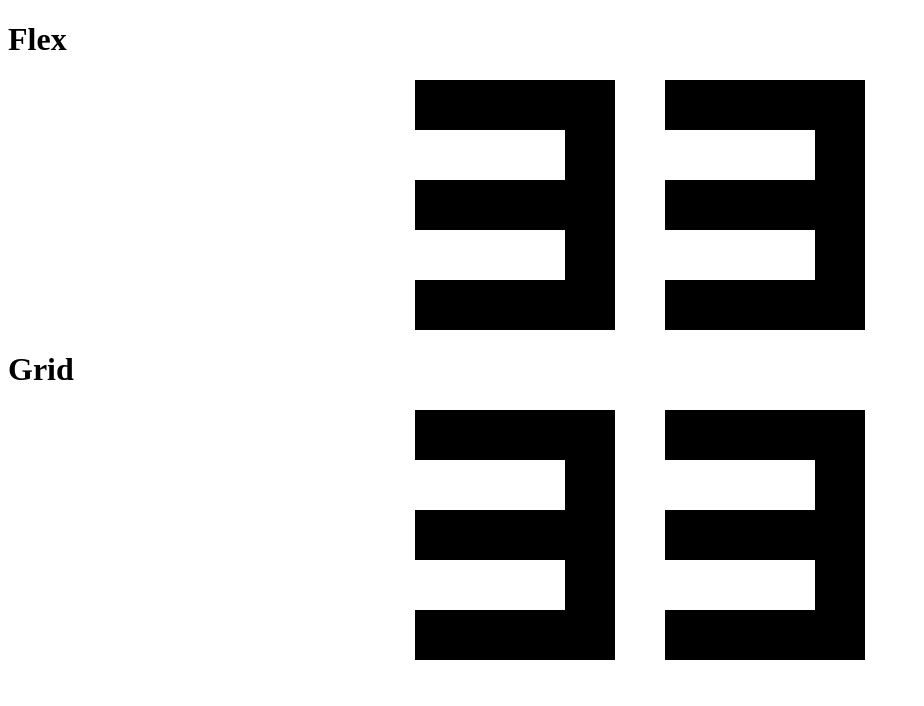
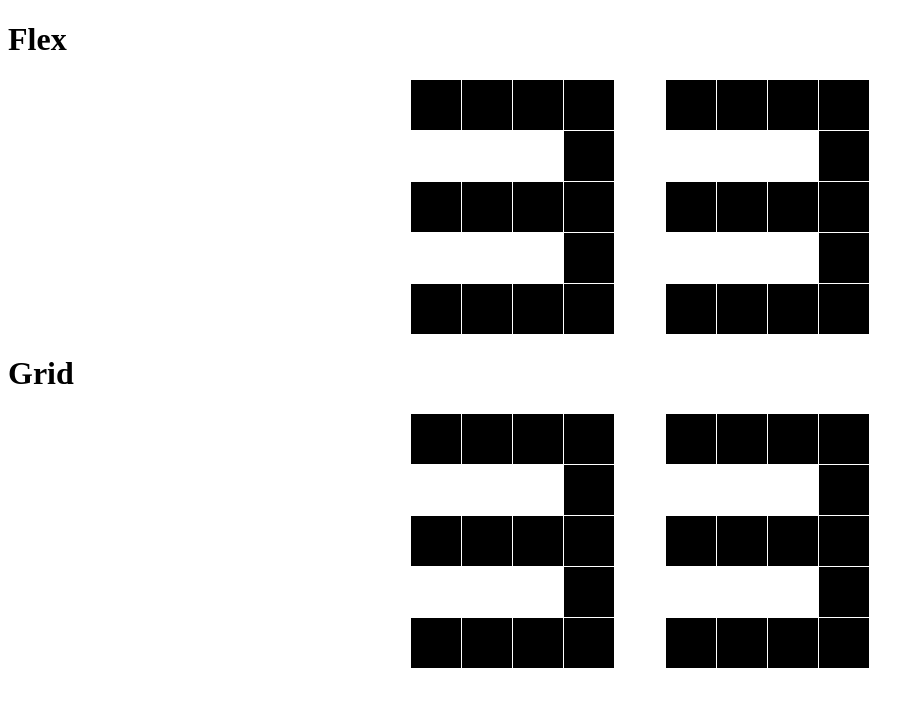
Before and after one commit to XDinoxxx/Labs, a plain HTML site: page Web/lab2/index.html in a window 1280 px wide. Shown: the whole page, without its empty margins (0-924 px from the left). Drawn offline with Linux system fonts and the light colour scheme.

Commit message:
Finished

```diff
--- a/Web/lab2/index.html
+++ b/Web/lab2/index.html
@@ -19,8 +19,6 @@
         <div class="block"></div>
         <div class="block"></div>
         <div class="block"></div>
-    </div>
-    <div class="sector">
         <div class="empty"></div>
         <div class="empty"></div>
         <div class="empty"></div>
@@ -30,8 +28,24 @@
         <div class="empty"></div>
         <div class="empty"></div>
         <div class="block"></div>
-    </div>
-    <div class="sector">
+        <div class="block"></div>
+        <div class="block"></div>
+        <div class="block"></div>
+        <div class="block"></div>
+        <div class="empty"></div>
+        <div class="block"></div>
+        <div class="block"></div>
+        <div class="block"></div>
+        <div class="block"></div>
+        <div class="empty"></div>
+        <div class="empty"></div>
+        <div class="empty"></div>
+        <div class="block"></div>
+        <div class="empty"></div>
+        <div class="empty"></div>
+        <div class="empty"></div>
+        <div class="empty"></div>
+        <div class="block"></div>
         <div class="block"></div>
         <div class="block"></div>
         <div class="block"></div>
@@ -42,28 +56,7 @@
         <div class="block"></div>
         <div class="block"></div>
     </div>
-    <div class="sector">
-        <div class="empty"></div>
-        <div class="empty"></div>
-        <div class="empty"></div>
-        <div class="block"></div>
-        <div class="empty"></div>
-        <div class="empty"></div>
-        <div class="empty"></div>
-        <div class="empty"></div>
-        <div class="block"></div>
-    </div>
-    <div class="sector">
-        <div class="block"></div>
-        <div class="block"></div>
-        <div class="block"></div>
-        <div class="block"></div>
-        <div class="empty"></div>
-        <div class="block"></div>
-        <div class="block"></div>
-        <div class="block"></div>
-        <div class="block"></div>
-    </div>
+
 
     <h1>Grid</h1>
     <div class="gSector">
@@ -76,8 +69,6 @@
         <div class="gBlock"></div>
         <div class="gBlock"></div>
         <div class="gBlock"></div>
-    </div>
-    <div class="gSector">
         <div class="gEmpty"></div>
         <div class="gEmpty"></div>
         <div class="gEmpty"></div>
@@ -87,8 +78,6 @@
         <div class="gEmpty"></div>
         <div class="gEmpty"></div>
         <div class="gBlock"></div>
-    </div>
-    <div class="gSector">
         <div class="gBlock"></div>
         <div class="gBlock"></div>
         <div class="gBlock"></div>
@@ -98,8 +87,6 @@
         <div class="gBlock"></div>
         <div class="gBlock"></div>
         <div class="gBlock"></div>
-    </div>
-    <div class="gSector">
         <div class="gEmpty"></div>
         <div class="gEmpty"></div>
         <div class="gEmpty"></div>
@@ -109,8 +96,6 @@
         <div class="gEmpty"></div>
         <div class="gEmpty"></div>
         <div class="gBlock"></div>
-    </div>
-    <div class="gSector">
         <div class="gBlock"></div>
         <div class="gBlock"></div>
         <div class="gBlock"></div>
--- a/Web/lab2/style.css
+++ b/Web/lab2/style.css
@@ -1,11 +1,15 @@
 /* Флексы */
 
 .sector{
+    width: 500px;
     display: flex;
+    flex-wrap: wrap;
+    gap: 1px;
 }
 
 .block{
     background-color: #000;
+    flex-wrap: wrap;
     width: 50px;
     height: 50px;
 }
@@ -20,8 +24,10 @@
 /* Гриды */
 .gSector{
     display: grid;
-    grid-template-columns: 50px 50px 50px 50px 50px 50px 50px 50px 50px;
+    grid-template-columns: repeat(9,50px);
+    gap: 1px;
 }
+
 
 .gBlock{
     width: 50px;
@@ -40,6 +46,7 @@
     .sector{
         justify-content: center;
         align-items: center;
+        margin: auto;
     }
     .gSector{
         justify-content: center;
```
